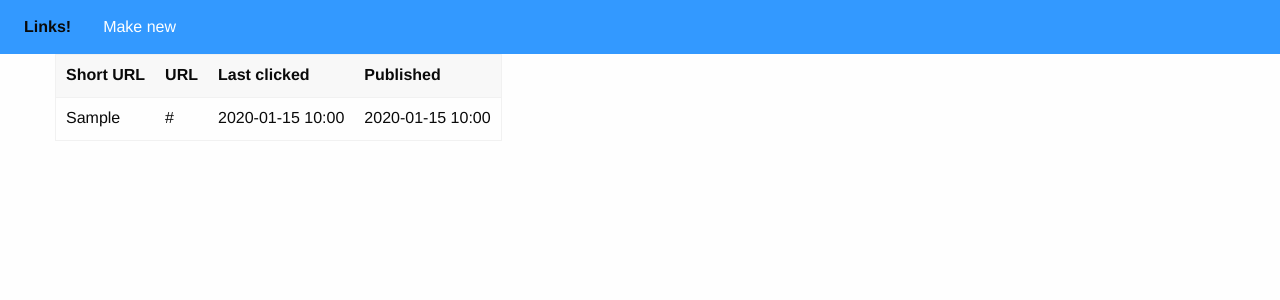
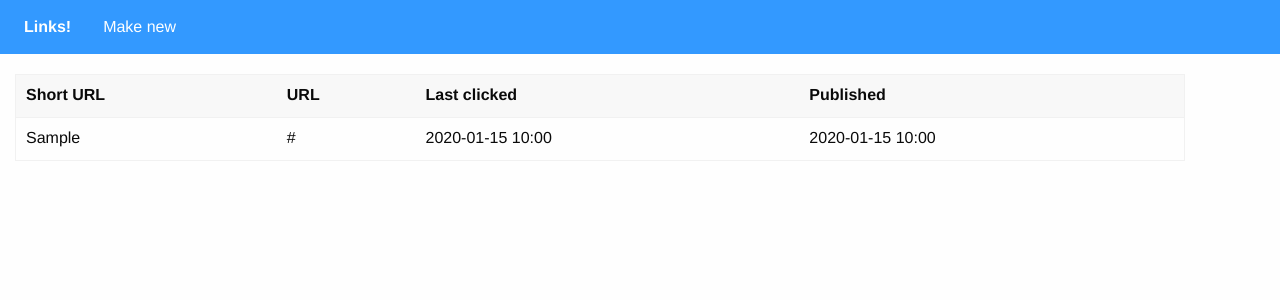
Before and after one commit to lfx/links, a Django app: page /shorts/ in a window 1280 px wide. Shown: the top 300 px of the page. Run offline with Django 3.2, Linux system fonts and the light colour scheme; tables that the repository leaves empty hold one stand-in row (values such as "Sample post").

Commit message:
Updated all templates with {base}, added some base style.

```diff
--- a/links/shorts/templates/short/base.html
+++ b/links/shorts/templates/short/base.html
@@ -1,2 +1,2 @@
 {% load staticfiles %}<!DOCTYPE html><html><head><meta charset="utf-8"><title>
-{% block title %} Links! {% endblock %}</title><link rel="stylesheet" type="text/css" href="{% static 'app.css' %}"></head><body><div class="top-bar"><div class="top-bar-left"> <ul class="menu"><li class="menu-text">Links!</li><li><a href="{% url 'new' %}">Make new</a></li></ul></div></div><div class="row main-row"><div class="large-12 columns"><div id="content">{% block content %}{% endblock %}</div></div></div><script src="{% static 'js/jquery.min.js' %}"></script><script src="{% static 'js/what-input.min.js' %}"></script><script src="{% static 'js/foundation.min.js' %}"></script><script src="{% static 'js/app.js' %}"></script></body></html>
+{% block title %} Links! {% endblock %}</title><link rel="stylesheet" type="text/css" href="{% static 'app.css' %}"></head><body><div class="top-bar"><div class="top-bar-left"> <ul class="menu"><li class="menu-text"><a href="{% url 'index' %}">Links!</a></li><li><a href="{% url 'new' %}">Make new</a></li></ul></div></div><div class="row main-row"><div class="large-12 columns"><div id="content">{% block content %}{% endblock %}</div></div></div><script src="{% static 'js/jquery.min.js' %}"></script><script src="{% static 'js/what-input.min.js' %}"></script><script src="{% static 'js/foundation.min.js' %}"></script><script src="{% static 'js/app.js' %}"></script></body></html>
--- a/links/shorts/templates/short/details.html
+++ b/links/shorts/templates/short/details.html
@@ -1 +1,3 @@
-<!DOCTYPE html><html><head><meta charset="utf-8"><title>Details</title></head><body>{{link.url}} >> {{link.short}} >> {{link.clicks}}</body></html>
+{% extends "short/base.html" %}
+{% block title %} Details of {{link.short}}! {% endblock %}
+{% block content %}<div class="details-page"><div>Url: {{link.url}} Short: {{link.short}} Clicks: {{link.clicks}}</div></div>{% endblock %}
--- a/links/shorts/templates/short/new.html
+++ b/links/shorts/templates/short/new.html
@@ -1 +1,3 @@
-<!DOCTYPE html><html><head><meta charset="utf-8"><title>Add new!</title></head><body><form action="{% url 'new' %}" method="post">{% csrf_token %}<input type="text" name="url" value="" placeholder="URL"><input type="submit" value="Add"></form></body></html>
+{% extends "short/base.html" %}
+{% block title %} New! {% endblock %}
+{% block content %}<div class="new-page"><div><form action="{% url 'new' %}" method="post">{% csrf_token %}<input type="text" name="url" value="" placeholder="URL"/><input type="submit" value="Add"/></form></div></div>{% endblock %}
--- a/links/static/style/app.css
+++ b/links/static/style/app.css
@@ -3722,3 +3722,8 @@ table.hover tr:nth-of-type(even):hover {
 .long-delay {
   -webkit-animation-delay: 700ms !important;
           animation-delay: 700ms !important; }
+
+.main-row {
+  margin: 20px 0; }
+  .main-row .index-page table {
+    width: 100%; }
--- /dev/null
+++ b/links/static_raw/zu/scss/_index.scss
@@ -0,0 +1,11 @@
+.main-row {
+  margin: 20px 0;
+  .index-page {
+    table {
+      width: 100%;
+    }
+  }
+  .details-page {
+
+  }
+}
--- a/links/static_raw/zu/scss/app.scss
+++ b/links/static_raw/zu/scss/app.scss
@@ -41,3 +41,5 @@
 
 @include motion-ui-transitions;
 @include motion-ui-animations;
+
+@import "index";
```
Also changed, not shown: 3 other files.
